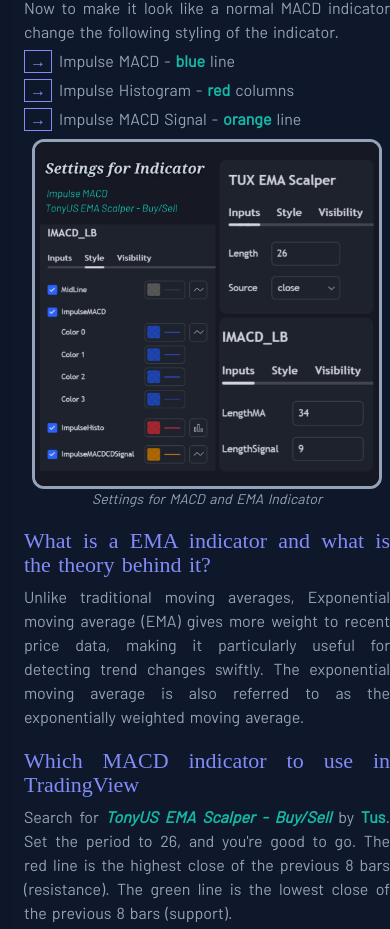
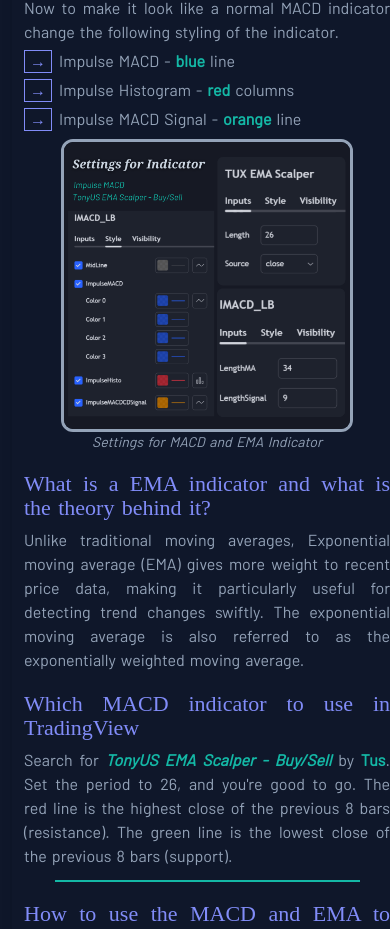
Before and after one commit to devkoustavdas/gromarket-website, a React (Vite) app: page /blogs/ema-and-macd-for-intraday-trading in a window 390 px wide. Shown: the part 1736-2665 px from the top of the page. Built offline with nearby package versions, Linux system fonts and the light colour scheme; a web font is replaced by a local one.

Commit message:
image add

```diff
--- a/src/Blogs/Blogs/EMAandMACD.jsx
+++ b/src/Blogs/Blogs/EMAandMACD.jsx
@@ -33,7 +33,7 @@
                           <li>Impulse Histogram - <strong>red</strong> columns</li>
                           <li>Impulse MACD Signal - <strong>orange</strong> line</li>
                       </ul>
-                      <Img name='Settings for MACD and EMA Indicator.png' describe={"Settings for MACD and EMA Indicator"} width={350} />
+                      <Img name='Settings for MACD and EMA Indicator.png' describe={"Settings for MACD and EMA Indicator"}/>
                       <h2 id="what-is-a-ema-indicator-and-what-is-the-theory-behind-it-">What is a EMA indicator and what is the theory behind it?</h2>
                       <p>Unlike traditional moving averages, Exponential moving average (EMA) gives more weight to recent price data, making it particularly useful for detecting trend changes swiftly. The exponential moving average is also referred to as the exponentially weighted moving average. </p>
                       <h2 id="which-macd-indicator-to-use-in-tradingview">Which MACD indicator to use in TradingView</h2>
--- a/src/News/NewsPosts/AmazonSpendsOnAnthropic.jsx
+++ b/src/News/NewsPosts/AmazonSpendsOnAnthropic.jsx
@@ -11,7 +11,7 @@
           link={"amazon-spends-2point7b-on-startup-anthropic-in-largest-venture-investment"}
           content={
               <section className={styles.content}>
-                  <Img name="Amazon spends $2.75 billion on AI startup Anthropic.png" width={400} describe={"Amazon spends $2.75 billion on AI startup Anthropic (developer of Claude)"} />
+                  <Img name="Amazon spends $2.75 billion on AI startup Anthropic.png" describe={"Amazon spends $2.75 billion on AI startup Anthropic (developer of Claude)"} />
                   <blockquote>
                       <p>Amazon Bets $4 Billion on AI Startup Anthropic</p>
                   </blockquote>
--- a/src/components/Html.jsx/Img.jsx
+++ b/src/components/Html.jsx/Img.jsx
@@ -4,13 +4,9 @@
 
 const Img = ({ name, describe, width, link }) => {
   return (
-    <div title={describe} aria-label={describe} className="mx-auto my-2 w-4/5 lg:w-3/5 md:w-1/2 select-none" style={{
-      width: `${width}px`,
-    }}>
+    <div title={describe} aria-label={describe} className="mx-auto my-2 w-4/5 lg:w-3/5 md:w-1/2 select-none">
       <h4 className="hidden">Gromarket - {describe}</h4>
-      <p className="absolute py-2 px-4 text-left break-words -z-10 bg-opacity-50 text-white bg-transparent" style={{
-        width: `${width}px`,
-      }}>{describe}</p>
+      <p className="absolute py-2 px-4 text-left break-words -z-10 bg-opacity-50 text-white bg-transparent w-2/3 lg:w-3/5 md:w-1/2">{describe}</p>
       <Link to={link}>
         <img src={getUrl(name)} loading="lazy" alt={describe} className="rounded-xl border-3 border-slate-400 duration-200 hover:opacity-50 ease-in hover:-z-30" />
       </Link>
```
